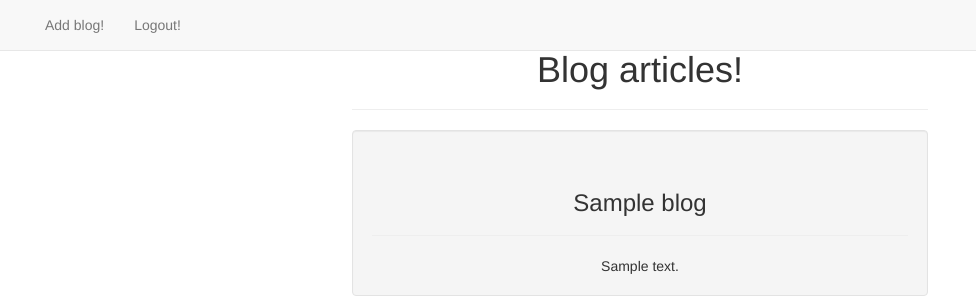
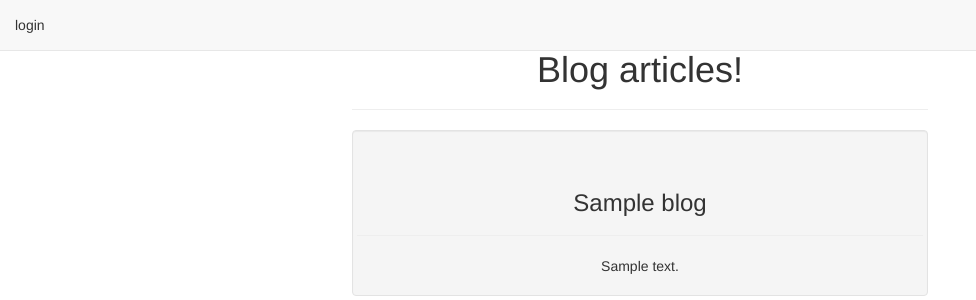
Before and after one commit to riccardolorenzon/simple_blog, a Django app: template templates/blogtemplate.html in a window 1280 px wide. Shown: the top 300 px of the page, without its empty margins (0-976 px from the left). Run offline with Django 3.2, Linux system fonts and the light colour scheme; the template is opened without the code that fills it: most values are stand-ins (such as "Sample title", 1, 10 or a date in 2020); parts of the project's set-up code (start-up, migrations or seed data) failed here and were passed over; some libraries are stand-ins or nearby versions.

Commit message:
added logout

```diff
--- a/blogapp/views.py
+++ b/blogapp/views.py
@@ -19,6 +19,7 @@ def index(request):
         username = request.POST['username']
         password = request.POST['password']
         user = authenticate(username= username, password = password)
+
         if user != None:
             login(request,user)
             response = render(request, "./blogtemplate.html", {"testvar" : "test string", "blogs" : blog_objects, "user" : user} )
--- a/templates/blogtemplate.html
+++ b/templates/blogtemplate.html
@@ -28,28 +28,33 @@
         }
 
     </style>
+
     <nav class="navbar navbar-default navbar-fixed-top" role="navigation">
         <ul class="nav navbar-nav">
-            {% if user != None %}
+            {% if user != None and user.username != '' %}
                 <a class="navbar-brand" href="#">{{ user.username }}</a>
-                <li><a href="#" data-toggle="modal" data-target="#addblog">Add blog!</a> </li>
-                <li><a href="./logout/">Logout!</a></li>
+                <li><a href="#" data-toggle="modal" data-target="#addblog">add blog</a> </li>
+                <li><a href="./logout/">logout</a></li>
             {% else %}
-                <li><a href="#" data-toggle="modal" data-target="#login">Login!</a></li>
+                <li><a href="#" data-toggle="modal" data-target="#login">login</a></li>
             {% endif %}
         </ul>
     </nav>
+
     <div class="page-header centerdiv">
         <h1>Blog articles!</h1>
     </div>
-    <div class="blog well">
+    <div class="container well blog">
         {% for blog in blogs %}
-            <div class="page-header">
-                <h3>{{ blog.title }}</h3>
+            <div class="row">
+                <div class="span12">
+                    <div class="page-header">
+                        <h3>{{ blog.title }}</h3>
+                    </div>
+                    {{ blog.blog_content }}
+                </div>
             </div>
-            {{ blog.blog_content }}
         {% endfor %}
-
     </div>
     <div class="blog well">
             <span class="step-links">
```
Also changed, not shown: db.sqlite3, 1 other file.
